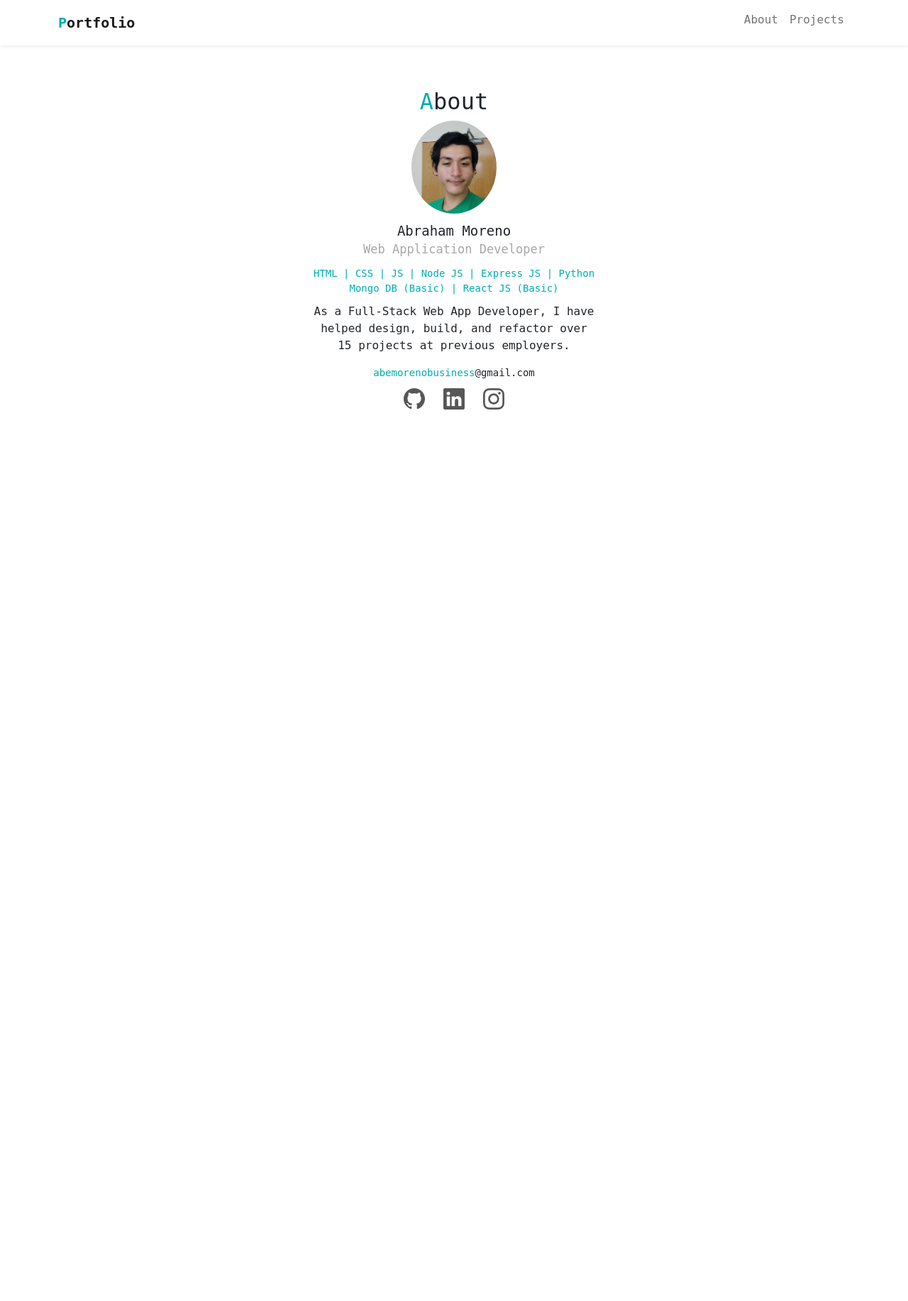
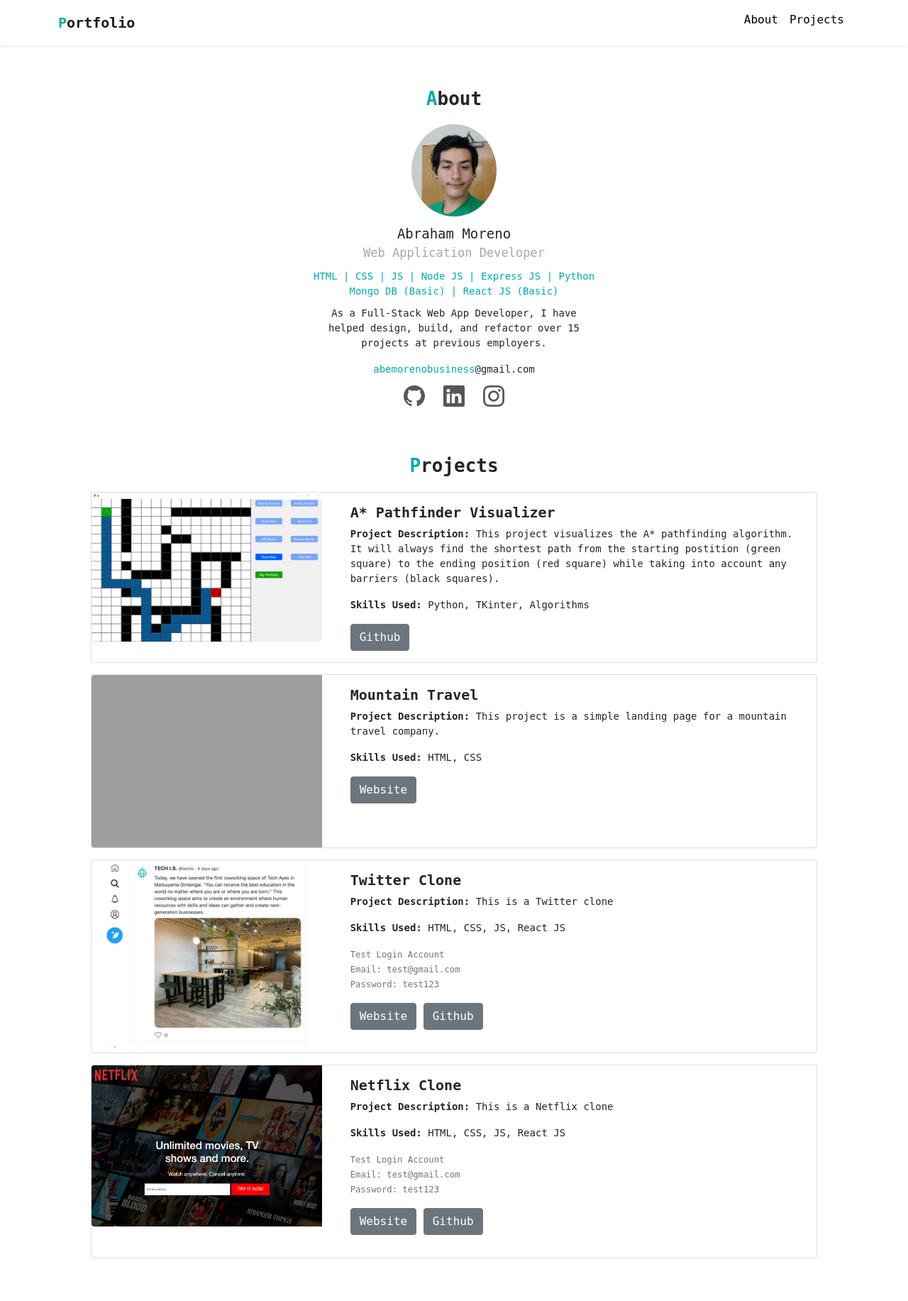
Before and after one commit to MiNombreEsAbe/myPortfolio, a PHP site: page / in a window 1280 px wide. Shown: the whole page at 71% size. Before the commit the page ends 577 px from the top, so only its background shows below. Run offline with PHP 8.4, Linux system fonts and the light colour scheme; some libraries are stand-ins or nearby versions; grey boxes are pictures that could not be loaded.

Commit message:
Added HTML and CSS for the projects section

```diff
--- a/index.html
+++ b/index.html
@@ -83,6 +83,140 @@
       </div>
     </div>
 
+    <div id="projects">
+      <h2><span class="font-primary">P</span>rojects</h2>
+
+      <div class="card mb-3">
+        <div class="row">
+          <div class="col-md-4">
+            <img
+              src="./public/imgs/aStar.PNG"
+              class="img-fluid rounded-start"
+              alt="A* Pathfinding Project"
+            />
+          </div>
+          <div class="col-md-8">
+            <div class="card-body">
+              <h5 class="card-title">A* Pathfinder Visualizer</h5>
+              <p class="card-text">
+                <strong>Project Description:</strong> This project visualizes
+                the A* pathfinding algorithm. It will always find the shortest
+                path from the starting postition (green square) to the ending
+                position (red square) while taking into account any barriers
+                (black squares).
+              </p>
+              <p class="card-text">
+                <strong>Skills Used:</strong> Python, TKinter, Algorithms
+              </p>
+              <div>
+                  <a
+                    class="btn btn-secondary"
+                    href="https://github.com/TheOneAndOnlyAbe/astar"
+                    target="_blank">Github</a>
+              </div>
+            </div>
+          </div>
+        </div>
+      </div>
+
+      <div class="card mb-3">
+        <div class="row">
+          <div class="col-md-4">
+            <img
+              src="./public/imgs/mountain.PNG"
+              class="img-fluid rounded-start"
+              alt="Mountain Travel sample"
+            />
+          </div>
+          <div class="col-md-8">
+            <div class="card-body">
+              <h5 class="card-title">Mountain Travel</h5>
+              <p class="card-text">
+                <strong>Project Description:</strong> This project is a simple landing page for a mountain travel company.
+              </p>
+              <p class="card-text">
+                <strong>Skills Used:</strong> HTML, CSS
+              </p>
+              <div>
+                  <a
+                    class="btn btn-secondary"
+                    href="https://ancient-coast-57494.herokuapp.com/"
+                    target="_blank">Website</a>
+              </div>
+            </div>
+          </div>
+        </div>
+      </div>
+
+      <div class="card mb-3">
+        <div class="row">
+          <div class="col-md-4">
+            <img
+              src="./public/imgs/twitterClone.png"
+              class="img-fluid rounded-start"
+              alt="Twitter Clone project"
+            />
+          </div>
+          <div class="col-md-8">
+            <div class="card-body">
+              <h5 class="card-title">Twitter Clone</h5>
+              <p class="card-text">
+                <strong>Project Description:</strong> This is a Twitter clone
+              </p>
+              <p class="card-text">
+                <strong>Skills Used:</strong> HTML, CSS, JS, React JS
+              </p>
+              <p class="card-text">
+                <small class="text-muted">
+                  Test Login Account <br />
+                  Email: test@gmail.com <br />
+                  Password: test123
+                </small>
+                <div>
+                  <a href="#" target="_blank" class="btn btn-secondary">Website</a>
+                  <a href="#" target="_blank" class="btn btn-secondary">Github</a>
+                </div>
+              </p>
+            </div>
+          </div>
+        </div>
+      </div>
+
+      <div class="card mb-3">
+        <div class="row">
+          <div class="col-md-4">
+            <img
+              src="./public/imgs/netflixClone.png"
+              class="img-fluid rounded-start"
+              alt="Netflix Clone project"
+            />
+          </div>
+          <div class="col-md-8">
+            <div class="card-body">
+              <h5 class="card-title">Netflix Clone</h5>
+              <p class="card-text">
+                <strong>Project Description:</strong> This is a Netflix clone
+              </p>
+              <p class="card-text">
+                <strong>Skills Used:</strong> HTML, CSS, JS, React JS
+              </p>
+              <p class="card-text">
+                <small class="text-muted">
+                  Test Login Account <br />
+                  Email: test@gmail.com <br />
+                  Password: test123
+                </small>
+                <div>
+                  <a href="#" target="_blank" class="btn btn-secondary">Website</a>
+                  <a href="#" target="_blank" class="btn btn-secondary">Github</a>
+                </div>
+              </p>
+            </div>
+          </div>
+        </div>
+      </div>
+    </div>
+
     <script
       src="https://cdn.jsdelivr.net/npm/bootstrap@5.1.3/dist/js/bootstrap.bundle.min.js"
       integrity="sha384-ka7Sk0Gln4gmtz2MlQnikT1wXgYsOg+OMhuP+IlRH9sENBO0LRn5q+8nbTov4+1p"
--- a/public/css/index.css
+++ b/public/css/index.css
@@ -11,6 +11,20 @@ body {
 .title {
   font-size: 20px;
   font-weight: bold;
+}
+
+p {
+  font-size: 14px;
+}
+
+h2 {
+  font-weight: bold;
+  font-size: 26px;
+  margin-bottom: 20px;
+}
+
+.navbar-light .navbar-nav .nav-link.font-black {
+  color: #000;
 }
 
 /* About Section */
@@ -72,3 +86,22 @@ body {
   color: #171515;
   transition: 0.3s color;
 }
+
+/* Projects Section */
+
+#projects {
+  margin: 60px auto;
+  width: 80%;
+}
+
+#projects h2 {
+  text-align: center;
+}
+
+#projects .card {
+  width: 100%;
+}
+
+#projects .card-title {
+  font-weight: bold;
+}
```
Also changed, not shown: public/imgs/aStar.PNG.
